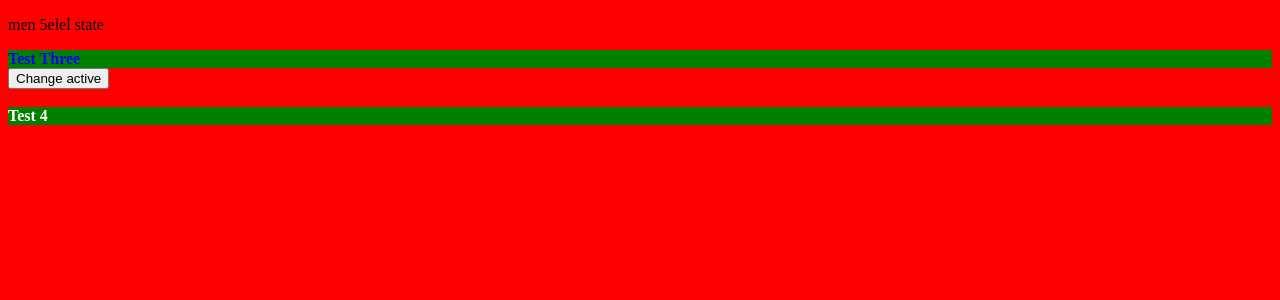
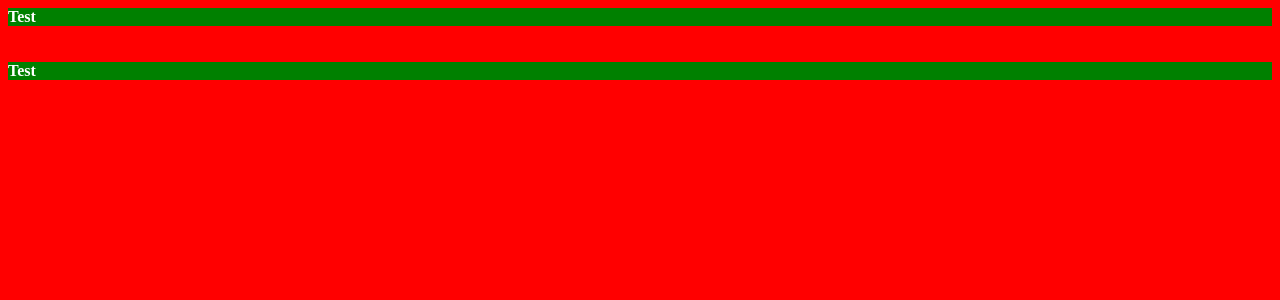
Before and after one commit to shokrshokr/react-step-by-step, a React (Create React App) app: page / in a window 1280 px wide. Shown: the top 300 px of the page. Built offline with nearby package versions, Linux system fonts and the light colour scheme.

Commit message:
028-part5

```diff
--- a/src/App.css
+++ b/src/App.css
@@ -5,3 +5,9 @@
 .red {
   background: red;
 }
+.whiteText{
+  color: #fff;
+}
+.boldText{
+  font-weight: bold;
+}
--- a/src/App.js
+++ b/src/App.js
@@ -3,33 +3,40 @@ import React, { Component } from 'react';
 
 class App extends Component {
 
-  state = {
-    active: true
-  }
+
   render() {
-    const Style = {color: 'white', 'font-weight': 'bold' };
+    //using string variable
+    let classes = '';
+    if(true)
+      classes += 'green ';
+    if(true)
+      classes += 'whiteText ';
+    if(true)
+      classes +='boldText ';
 
-    if(this.state.active){
-      Style.color = 'blue';
-    }
+    //using array variable
+    let classess = [];
+      if(true)
+        classess.push('green');
+      if(true)
+        classess.push('whiteText');
+      if(true)
+        classess.push('boldText');
+
     return (
       <div>
-        <p>men 5elel state</p>
-        <div className={this.state.active ? 'green':'red'} style={Style}>
-          Test Three
+        <div className={classes}>
+          Test
         </div>
 
-        <button onClick={()=> {
-          this.setState({active: ! this.state.active})
-        }}>
-          Change active
-        </button>
+        <br/><br/>
+
+        <div className={classess.join(' ')}>
+          Test
+        </div>
 
 
-        <br /><br />
-        <div className='green' style={{color: 'white', fontWeight: 'bold' }}> {/* or 'font-weight': 'bold' */}
-          Test 4
-        </div>
+
       </div>
     );
   }
```
